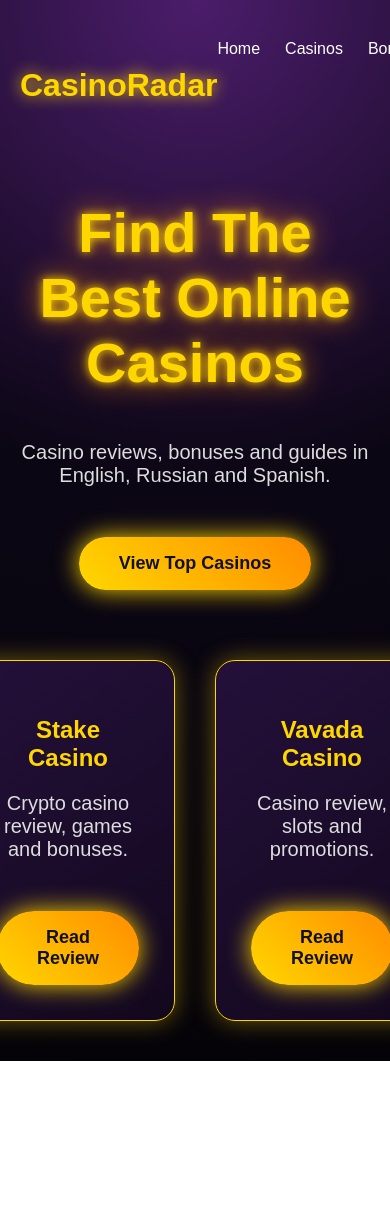
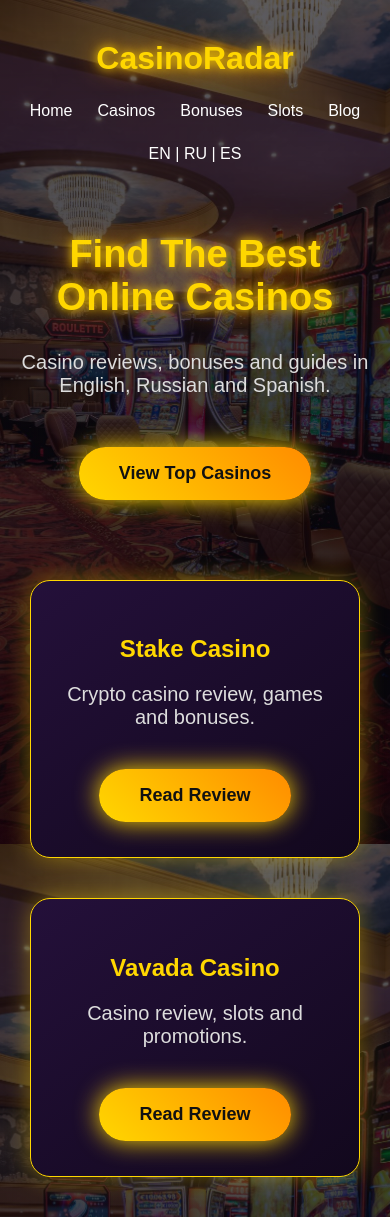
Before and after one commit to Radargaming/Casinoradar, a Next.js app: page /app/app in a window 390 px wide. Before the commit the page ends 1061 px from the top, so only its background shows below. Built offline with nearby package versions, Linux system fonts and the light colour scheme.

Commit message:
Update globals.css

```diff
--- a/app/globals.css
+++ b/app/globals.css
@@ -5,22 +5,33 @@
 body {
   margin: 0;
   font-family: Arial, sans-serif;
+
   background:
-    radial-gradient(circle at top, #4b1d6b 0%, #0b0614 45%, #050308 100%);
+    linear-gradient(
+      rgba(5,3,10,0.65),
+      rgba(5,3,10,0.85)
+    ),
+    url("/casino-background.jpg");
+
+  background-size: cover;
+  background-position: center;
+  background-attachment: fixed;
+
   color: white;
   min-height: 100vh;
 }
+
+
+/* MAIN */
 
 main {
   min-height: 100vh;
   padding: 40px 20px;
   text-align: center;
-  position: relative;
-  overflow: hidden;
 }
 
 
-/* NAV */
+/* NAVIGATION */
 
 nav {
   display: flex;
@@ -34,13 +45,15 @@
   font-size: 32px;
   font-weight: 900;
   color: #ffd700;
-  text-shadow: 0 0 15px #ffd700;
+  text-shadow:
+    0 0 10px #ffd700,
+    0 0 25px #ff8c00;
 }
 
 .menu {
   display: flex;
   gap: 25px;
-  color: #ffffff;
+  color: white;
 }
 
 
@@ -54,6 +67,7 @@
 h1 {
   font-size: 56px;
   color: #ffd700;
+
   text-shadow:
     0 0 10px #ffd700,
     0 0 30px #ff8c00;
@@ -70,91 +84,118 @@
 button {
   margin-top: 30px;
   padding: 16px 40px;
+
   border: none;
   border-radius: 50px;
-  background: linear-gradient(45deg,#ffd700,#ff8c00);
+
+  background:
+    linear-gradient(
+      45deg,
+      #ffd700,
+      #ff8c00
+    );
+
   color: #111;
+
   font-size: 18px;
   font-weight: bold;
+
   cursor: pointer;
-  box-shadow: 0 0 25px #ffd700;
+
+  box-shadow:
+    0 0 25px #ffd700;
+
   transition: 0.3s;
 }
+
 
 button:hover {
   transform: scale(1.08);
 }
 
 
-/* TOP CASINOS */
+/* CASINO CARDS */
 
-.top-casinos {
-  margin-top: 90px;
-}
+.cards {
+  display: flex;
+  justify-content: center;
+  gap: 40px;
 
-.top-casinos h2 {
-  font-size: 38px;
-  color: #ffd700;
+  margin-top: 80px;
 }
 
 
-.ranking {
-  display: flex;
-  justify-content: center;
-  gap: 40px;
-}
+.card {
+  width: 330px;
 
+  background:
+    linear-gradient(
+      145deg,
+      #24103a,
+      #12081d
+    );
 
-.rank-card,
-.card {
-  background:
-    linear-gradient(145deg,#24103a,#12081d);
-  width: 330px;
   padding: 35px;
+
   border-radius: 20px;
+
   border: 1px solid #ffd700;
+
   box-shadow:
     0 0 25px rgba(255,215,0,0.4);
+
   transition: 0.3s;
 }
 
 
-.rank-card:hover,
 .card:hover {
+
   transform: translateY(-12px);
+
   box-shadow:
     0 0 40px rgba(255,215,0,0.8);
 }
 
 
-.rank-card h3,
 .card h2 {
   color: #ffd700;
 }
 
 
-.rank-card p,
 .card p {
   color: #ddd;
 }
 
 
-.cards {
-  display: flex;
-  justify-content: center;
-  gap: 40px;
-  margin-top: 70px;
+.card button {
+  margin-top: 20px;
 }
 
 
-.rating {
-  color: #ffd700;
-  font-size: 20px;
-}
+/* MOBILE */
+
+@media (max-width: 768px) {
+
+  nav {
+    flex-direction: column;
+    gap: 25px;
+  }
 
 
-.card strong {
-  display: block;
-  margin: 20px 0;
-  color: #00ff99;
+  .menu {
+    flex-wrap: wrap;
+    justify-content: center;
+  }
+
+
+  h1 {
+    font-size: 38px;
+  }
+
+
+  .cards {
+    flex-direction: column;
+    align-items: center;
+  }
+
 }
```
